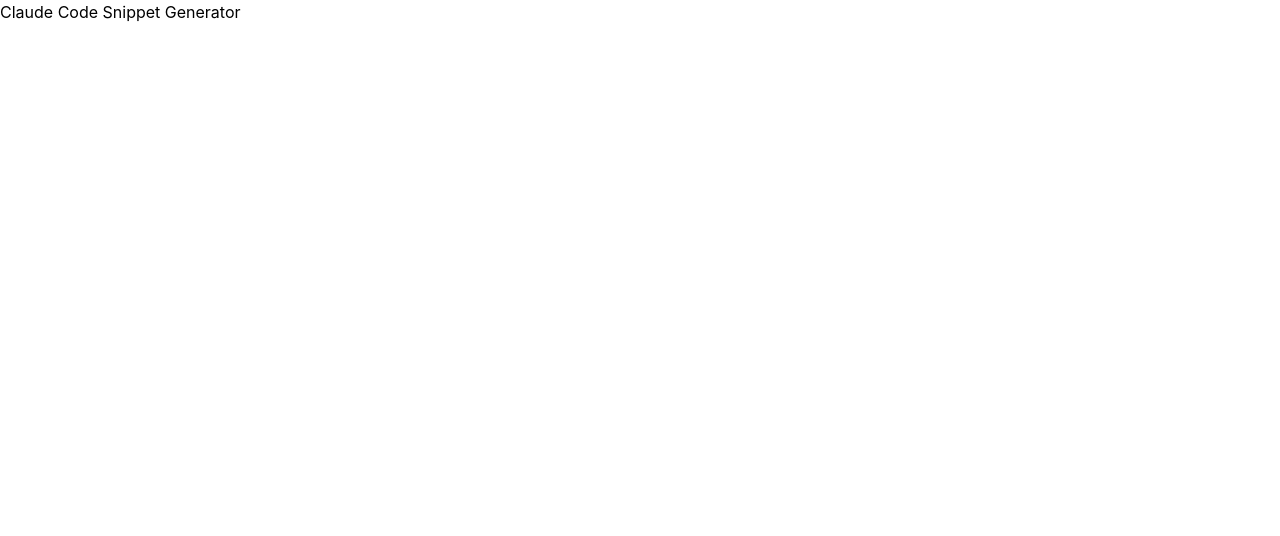
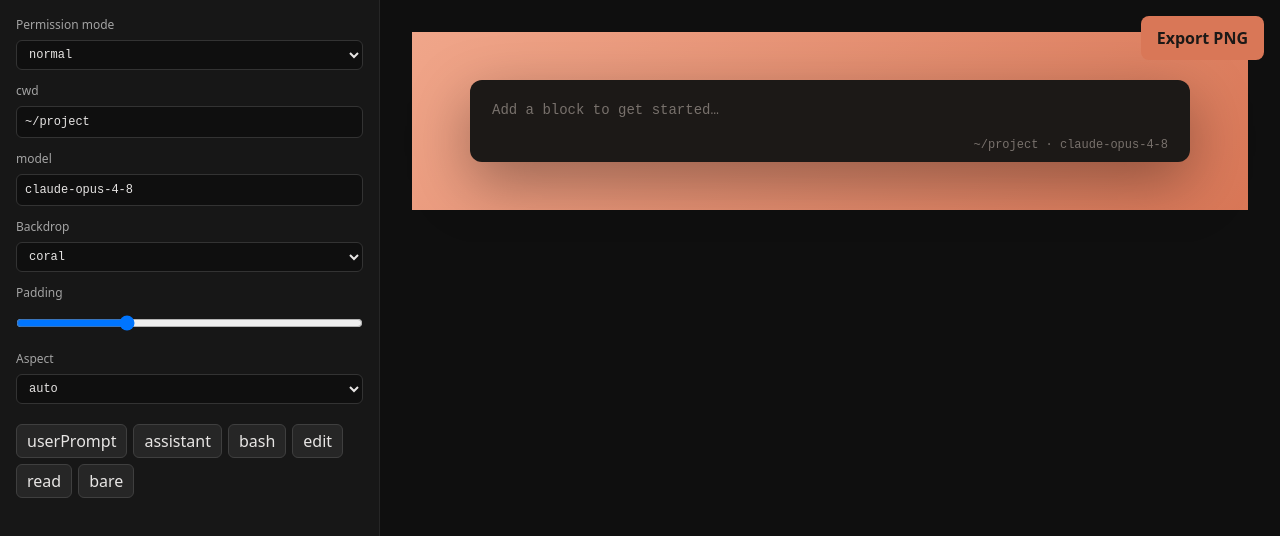
Before and after one commit to choyiny/nitrogen, a React (Vite) app: page / in a window 1280 px wide. Shown: the top 536 px of the page. Built offline with nearby package versions, Linux system fonts and the light colour scheme.

Commit message:
feat: assemble two-pane app with live preview and export

```diff
--- a/src/App.tsx
+++ b/src/App.tsx
@@ -1,3 +1,29 @@
+import { useRef } from "react";
+import { useSession } from "./state/useSession";
+import { EditorPane } from "./editor/EditorPane";
+import { PreviewPane } from "./preview/PreviewPane";
+import { exportPng } from "./export/exportPng";
+import "./app.css";
+
 export default function App() {
-  return <h1>Claude Code Snippet Generator</h1>;
+  const { session, add, update, remove, move, setSettings } = useSession();
+  const captureRef = useRef<HTMLDivElement>(null);
+
+  return (
+    <div className="ccsg-app">
+      <EditorPane
+        session={session} add={add} update={update}
+        remove={remove} move={move} setSettings={setSettings}
+      />
+      <div className="ccsg-preview-wrap" style={{ position: "relative", overflow: "auto" }}>
+        <button
+          className="ccsg-export-btn"
+          onClick={() => captureRef.current && exportPng(captureRef.current)}
+        >
+          Export PNG
+        </button>
+        <PreviewPane session={session} captureRef={captureRef} />
+      </div>
+    </div>
+  );
 }
--- /dev/null
+++ b/src/app.css
@@ -0,0 +1,25 @@
+* { box-sizing: border-box; }
+body { margin: 0; background: #0f0f0f; color: #e7e5e4;
+  font-family: ui-sans-serif, system-ui, sans-serif; }
+.ccsg-app { display: grid; grid-template-columns: 380px 1fr; height: 100vh; }
+.ccsg-editor { overflow-y: auto; padding: 16px; background: #171717;
+  border-right: 1px solid #262626; }
+.ccsg-editor textarea, .ccsg-editor input, .ccsg-editor select {
+  width: 100%; margin: 4px 0; background: #0f0f0f; color: #e7e5e4;
+  border: 1px solid #333; border-radius: 6px; padding: 6px 8px;
+  font-family: ui-monospace, monospace; }
+.ccsg-settings { display: grid; gap: 8px; margin-bottom: 16px; }
+.ccsg-settings label { display: grid; font-size: 12px; color: #a3a3a3; gap: 2px; }
+.ccsg-add-row { display: flex; flex-wrap: wrap; gap: 6px; margin-bottom: 16px; }
+.ccsg-add-row button, .ccsg-block-head button {
+  background: #262626; color: #e7e5e4; border: 1px solid #3f3f3f;
+  border-radius: 6px; padding: 4px 10px; cursor: pointer; }
+.ccsg-block-row { border: 1px solid #262626; border-radius: 8px;
+  padding: 10px; margin-bottom: 10px; }
+.ccsg-block-head { display: flex; justify-content: space-between;
+  align-items: center; font-size: 12px; color: #a3a3a3; margin-bottom: 6px; }
+.ccsg-preview { display: flex; align-items: center; justify-content: center;
+  padding: 32px; overflow: auto; position: relative; }
+.ccsg-export-btn { position: fixed; top: 16px; right: 16px; z-index: 10;
+  background: #d97757; color: #1c1917; border: none; border-radius: 8px;
+  padding: 10px 16px; font-weight: 700; cursor: pointer; }
--- a/src/preview/PreviewPane.tsx
+++ b/src/preview/PreviewPane.tsx
@@ -3,7 +3,7 @@ import type { Session } from "../state/types";
 import { Terminal } from "../terminal/Terminal";
 import { backgroundFor, aspectRatioFor } from "./backdrops";
 
-type Props = { session: Session; captureRef: RefObject<HTMLDivElement> };
+type Props = { session: Session; captureRef: RefObject<HTMLDivElement | null> };
 
 export function PreviewPane({ session, captureRef }: Props) {
   const { settings } = session;
```
Also changed, not shown: 1 other file (tests, documents, lock files or other folders).
